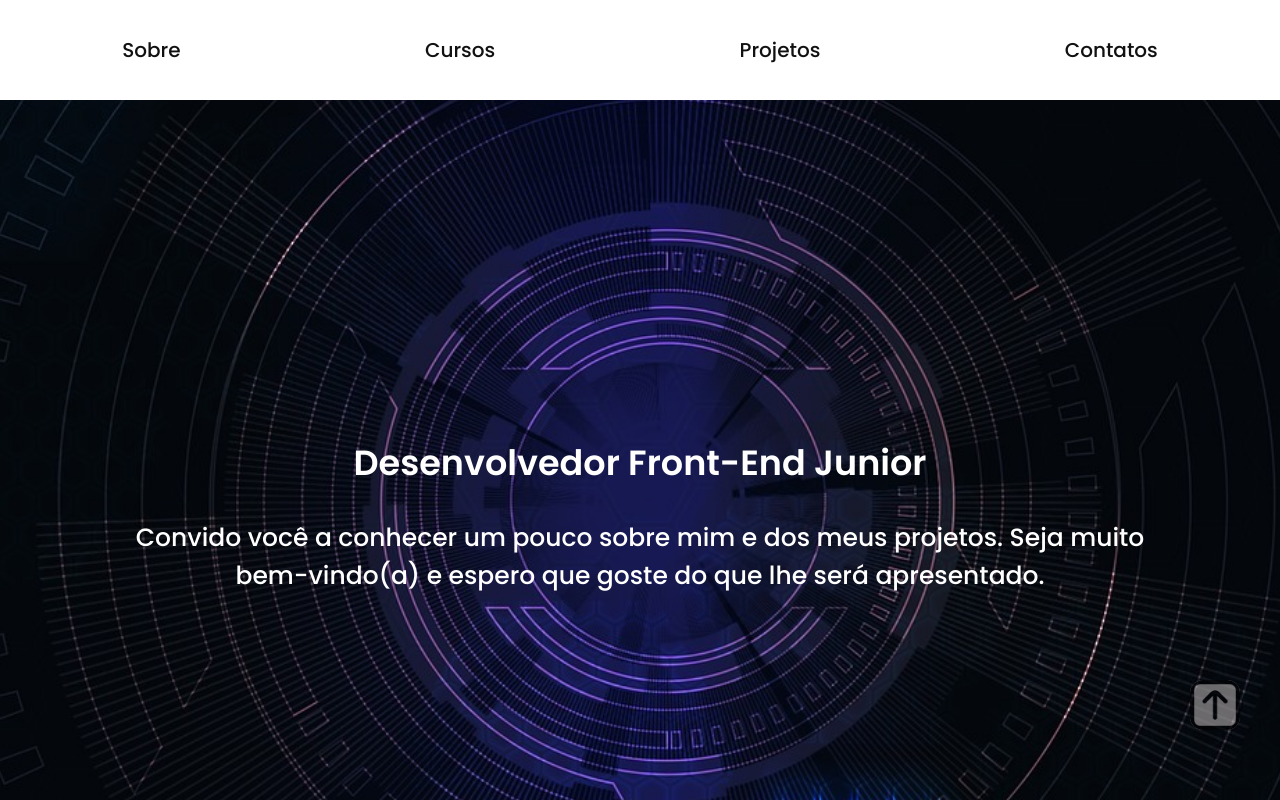
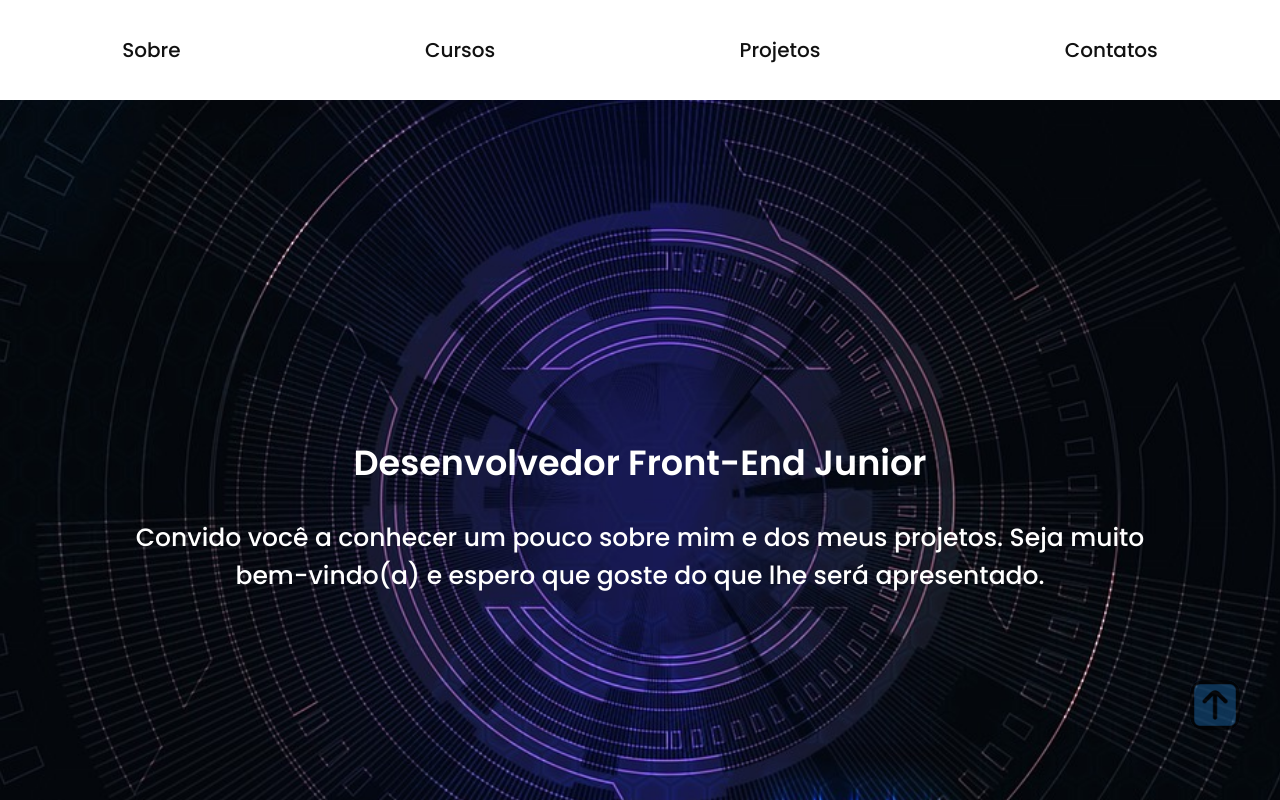
Before and after one commit to jardelvasconcelos/portfolio_, a React (Create React App) app: page / in a window 1280 px wide. Shown: the top 800 px of the page. Built offline with nearby package versions, Linux system fonts and the light colour scheme.

Commit message:
teste para conexao remota

```diff
--- a/src/App.css
+++ b/src/App.css
@@ -100,7 +100,7 @@ html {
     margin: 35px 0;
 }
 
-.buttom {
+/* .buttom {
     position: fixed;
     top: 85vh;
     left: 93vw;
@@ -109,7 +109,7 @@ html {
     background-color: var(--cor5);
     border-radius: 13px;
     opacity: 0.5;
-}
+} */
 
 @media (max-width:800px) {
     .buttom {
```
